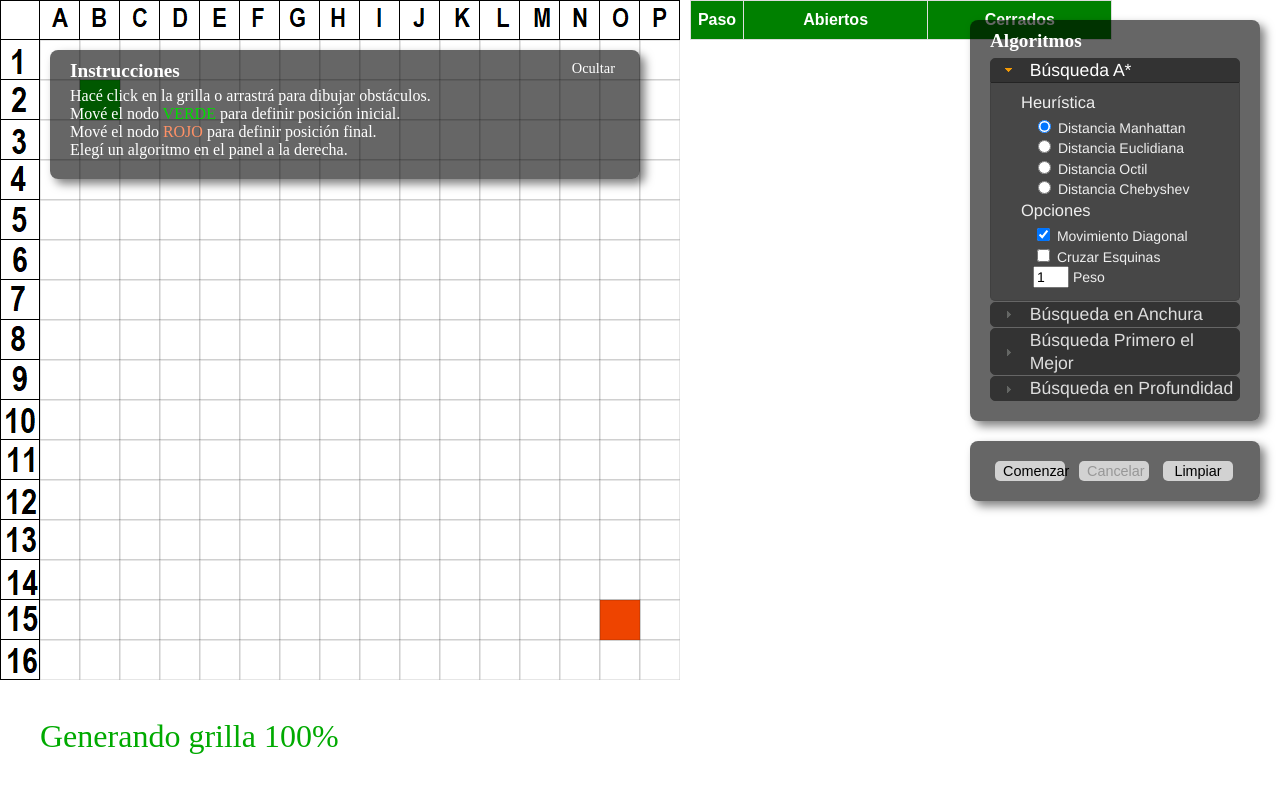
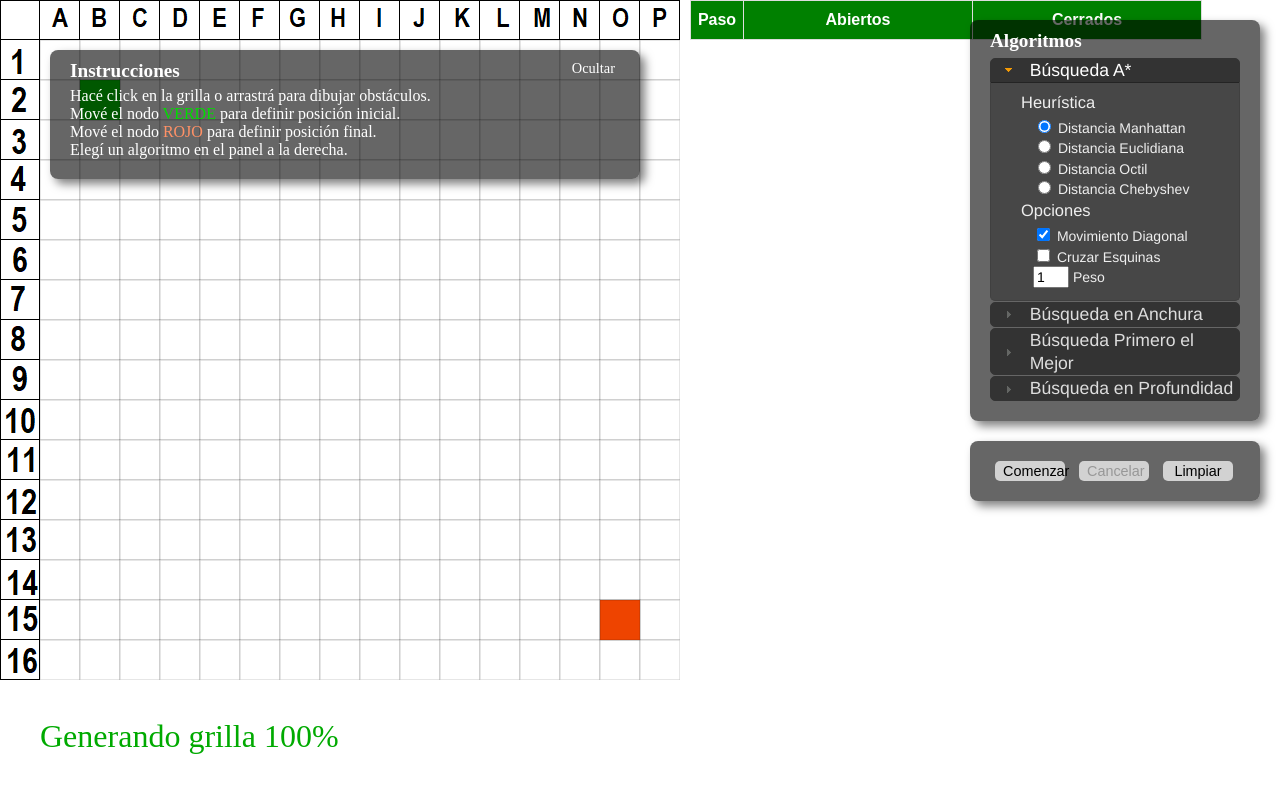
Before and after one commit to rj-vicente/PathFindingIA, a website: page visual/index.html in a window 1280 px wide. Drawn offline with Linux system fonts and the light colour scheme; files whose address does not match are found by name.

Commit message:
Tamaño de tabla

```diff
--- a/visual/index.html
+++ b/visual/index.html
@@ -40,7 +40,7 @@
       <div id="draw_area" style="margin-left:40px; margin-top: 40px; width: 650px; height: 650px"></div>
     </div>
 
-    <div style="display: block;width: calc(33vw); height: 680px; overflow-y: auto">
+    <div style="display: block;width: calc(40vw); height: 680px; overflow-y: auto">
       <table id="step_table" #step_table>
         <tr>
           <th style="width: 50px">Paso</th>
```
